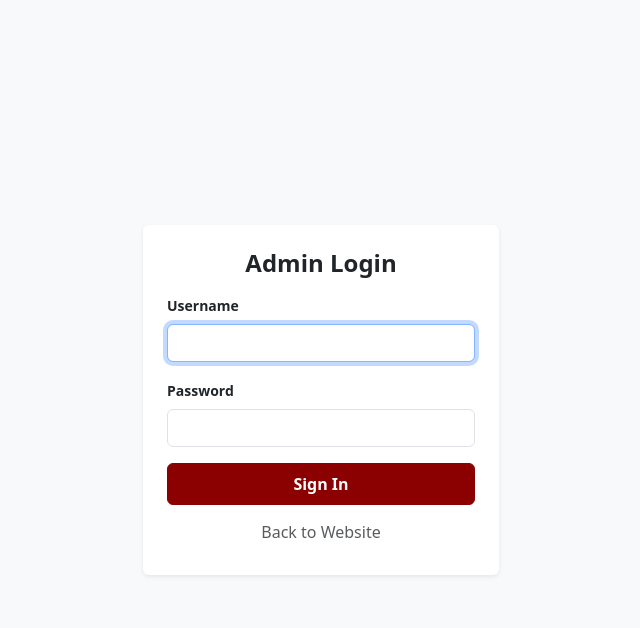
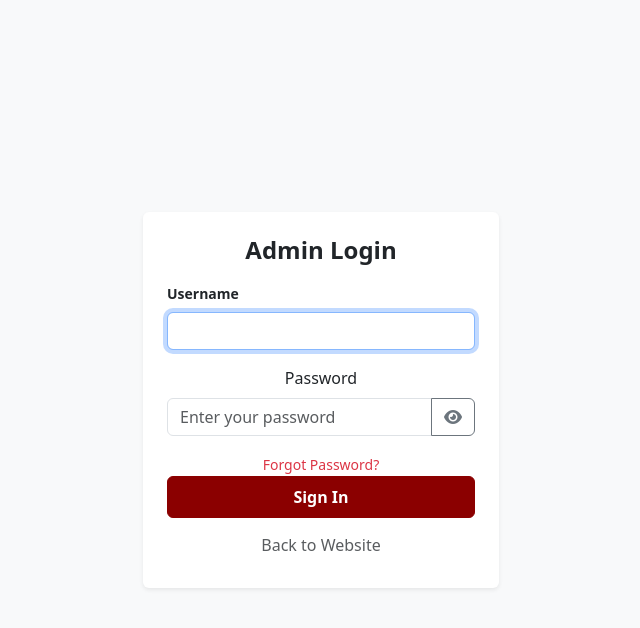
Before and after one commit to Aerhonico/First_Task, a CodeIgniter app: page /portfolio-project/login in a window 1280 px wide. Shown: the top 628 px of the page, without its empty margins (319-959 px from the left). Run offline with CodeIgniter, Linux system fonts and the light colour scheme.

Commit message:
added limited login attempts and reveal password button

```diff
--- a/application/controllers/Auth.php
+++ b/application/controllers/Auth.php
@@ -18,6 +18,16 @@ class Auth extends CI_Controller {
     }
 
     public function login_process() {
+        // 1. Check if user is currently locked out
+        $lockout_time = $this->session->userdata('lockout_time');
+        if ($lockout_time && time() < $lockout_time) {
+            $seconds_left = $lockout_time - time();
+            $minutes_left = ceil($seconds_left / 60);
+            $this->session->set_flashdata('error', "Too many failed attempts. Try again in {$minutes_left} minute(s).");
+            redirect('login');
+            return;
+        }
+
         $username = $this->input->post('username');
         $password = $this->input->post('password');
 
@@ -26,14 +36,34 @@ class Auth extends CI_Controller {
 
         // Check password (allows 'password123' or valid hash)
         if ($user && ($password === 'password123' || password_verify($password, $user['password']))) {
+
+            // SUCCESS: Clear failed attempt counters
+            $this->session->unset_userdata('login_attempts');
+            $this->session->unset_userdata('lockout_time');
+
             $this->session->set_userdata(array(
                 'user_id'   => $user['id'],
                 'username'  => $user['username'],
                 'logged_in' => TRUE
             ));
             redirect(''); // Redirects to main page
+
         } else {
-            $this->session->set_flashdata('error', 'Invalid Username or Password');
+
+            // FAILED: Increment attempt counter
+            $attempts = $this->session->userdata('login_attempts') ? $this->session->userdata('login_attempts') : 0;
+            $attempts++;
+            $this->session->set_userdata('login_attempts', $attempts);
+
+            if ($attempts >= 5) {
+                // Lock out for 15 minutes
+                $this->session->set_userdata('lockout_time', time() + (15 * 60));
+                $this->session->set_flashdata('error', 'Too many failed login attempts. Account locked for 15 minutes.');
+            } else {
+                $remaining = 5 - $attempts;
+                $this->session->set_flashdata('error', "Invalid Username or Password. {$remaining} attempt(s) remaining.");
+            }
+
             redirect('login');
         }
     }
@@ -42,4 +72,37 @@ class Auth extends CI_Controller {
         $this->session->sess_destroy();
         redirect('');
     }
+
+    // Render the Forgot Password View
+public function forgot_password() {
+    $this->load->view('auth/forgot_password');
 }
+
+// Process the Password Reset
+public function reset_password_process() {
+    $username = $this->input->post('username');
+    $new_password = $this->input->post('new_password');
+
+    // Check if user exists
+    $user = $this->db->get_where('users', array('username' => $username))->row_array();
+
+    if ($user) {
+        // Hash the new password securely
+        $hashed_password = password_hash($new_password, PASSWORD_DEFAULT);
+
+        // Update database
+        $this->db->where('id', $user['id']);
+        $this->db->update('users', array('password' => $hashed_password));
+
+        // Reset lockout and attempts session data
+        $this->session->unset_userdata('login_attempts');
+        $this->session->unset_userdata('lockout_time');
+
+        $this->session->set_flashdata('success', 'Password updated successfully! You can now log in.');
+        redirect('login');
+    } else {
+        $this->session->set_flashdata('error', 'Username not found.');
+        redirect('auth/forgot_password');
+    }
+}
+}
--- a/application/views/auth/login.php
+++ b/application/views/auth/login.php
@@ -6,6 +6,7 @@
     <link href="https://cdn.jsdelivr.net/npm/bootstrap@5.3.0/dist/css/bootstrap.min.css" rel="stylesheet">
     <link rel="icon" type="image/png" href="<?php echo base_url('assets/images/favicon.png'); ?>">
 
+    <link rel="stylesheet" href="https://cdnjs.cloudflare.com/ajax/libs/font-awesome/6.4.0/css/all.min.css">
 </head>
 <style>
     /* Custom Navbar Color (#8b0000 or #800000) */
@@ -39,10 +40,18 @@
                             <label class="form-label small fw-bold">Username</label>
                             <input type="text" name="username" class="form-control" required autofocus>
                         </div>
-                        <div class="mb-3 text-start">
-                            <label class="form-label small fw-bold">Password</label>
-                            <input type="password" name="password" class="form-control" required>
+                        <div class="mb-3">
+                            <label class="form-label">Password</label>
+                            <div class="input-group">
+                                <input type="password" id="passwordInput" name="password" class="form-control" required placeholder="Enter your password">
+                                <button class="btn btn-outline-secondary" type="button" id="togglePasswordBtn">
+                                    <i class="fa-solid fa-eye" id="toggleEyeIcon"></i>
+                                </button>
+                            </div>
                         </div>
+                        <a href="<?php echo base_url('auth/forgot_password'); ?>" class="text-decoration-none small text-danger">
+                        Forgot Password?
+                        </a>
                         <button type="submit" class="btn btn-navbar-theme w-100 py-2 text-white fw-bold">Sign In</button>
                         <a href="<?= base_url(); ?>" class="btn btn-link text-decoration-none text-muted small mt-2">Back to Website</a>
                     </form>
@@ -51,5 +60,24 @@
         </div>
     </div>
 </div>
+
+<script>
+    document.getElementById('togglePasswordBtn').addEventListener('click', function () {
+        const passwordInput = document.getElementById('passwordInput');
+        const eyeIcon = document.getElementById('toggleEyeIcon');
+
+        // Toggle the input type between password and text
+        if (passwordInput.type === 'password') {
+            passwordInput.type = 'text';
+            eyeIcon.classList.remove('fa-eye');
+            eyeIcon.classList.add('fa-eye-slash');
+        } else {
+            passwordInput.type = 'password';
+            eyeIcon.classList.remove('fa-eye-slash');
+            eyeIcon.classList.add('fa-eye');
+        }
+    });
+</script>
+
 </body>
 </html>
```
Also changed, not shown: application/views/auth/forgot_password.php (added, +36 -0 lines).
